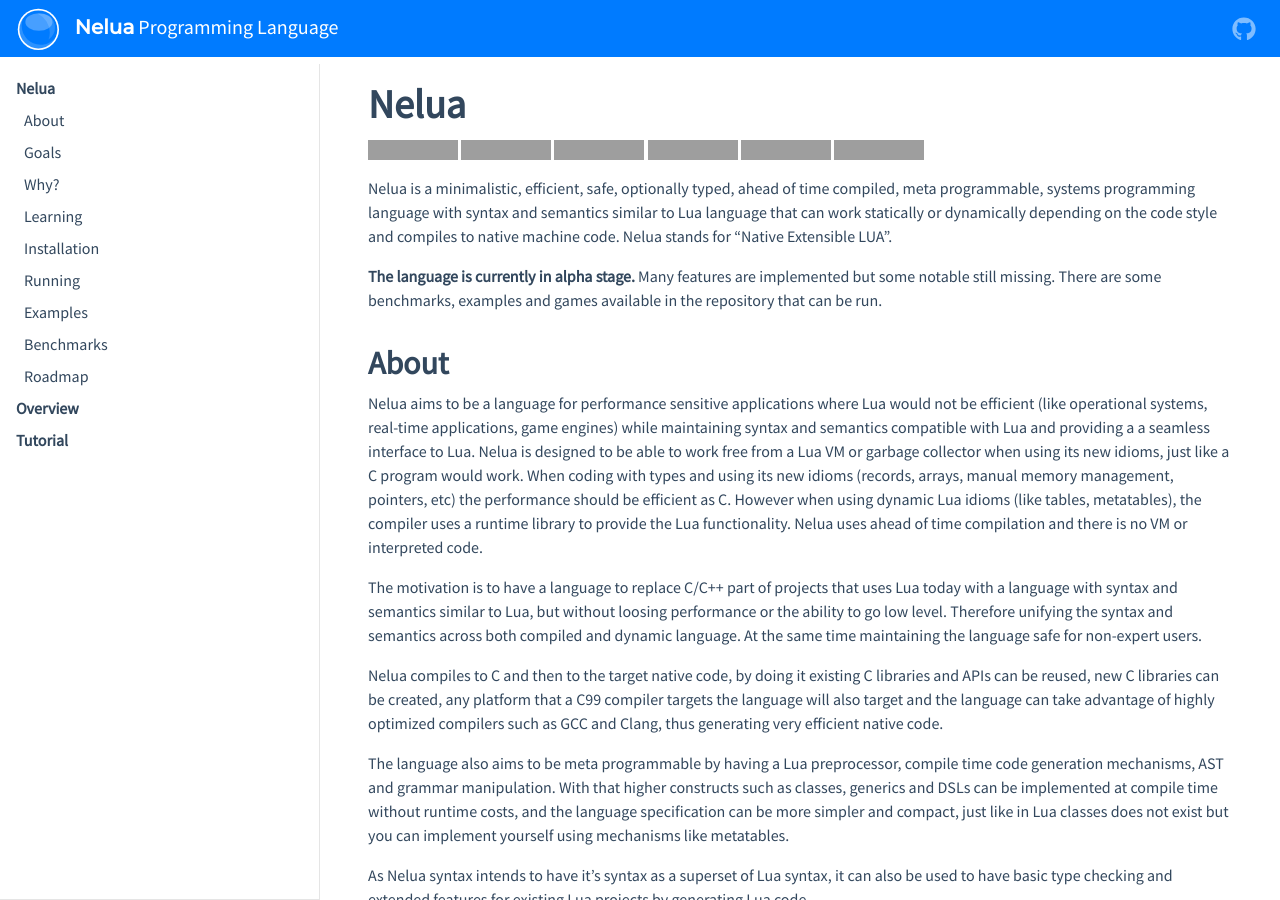
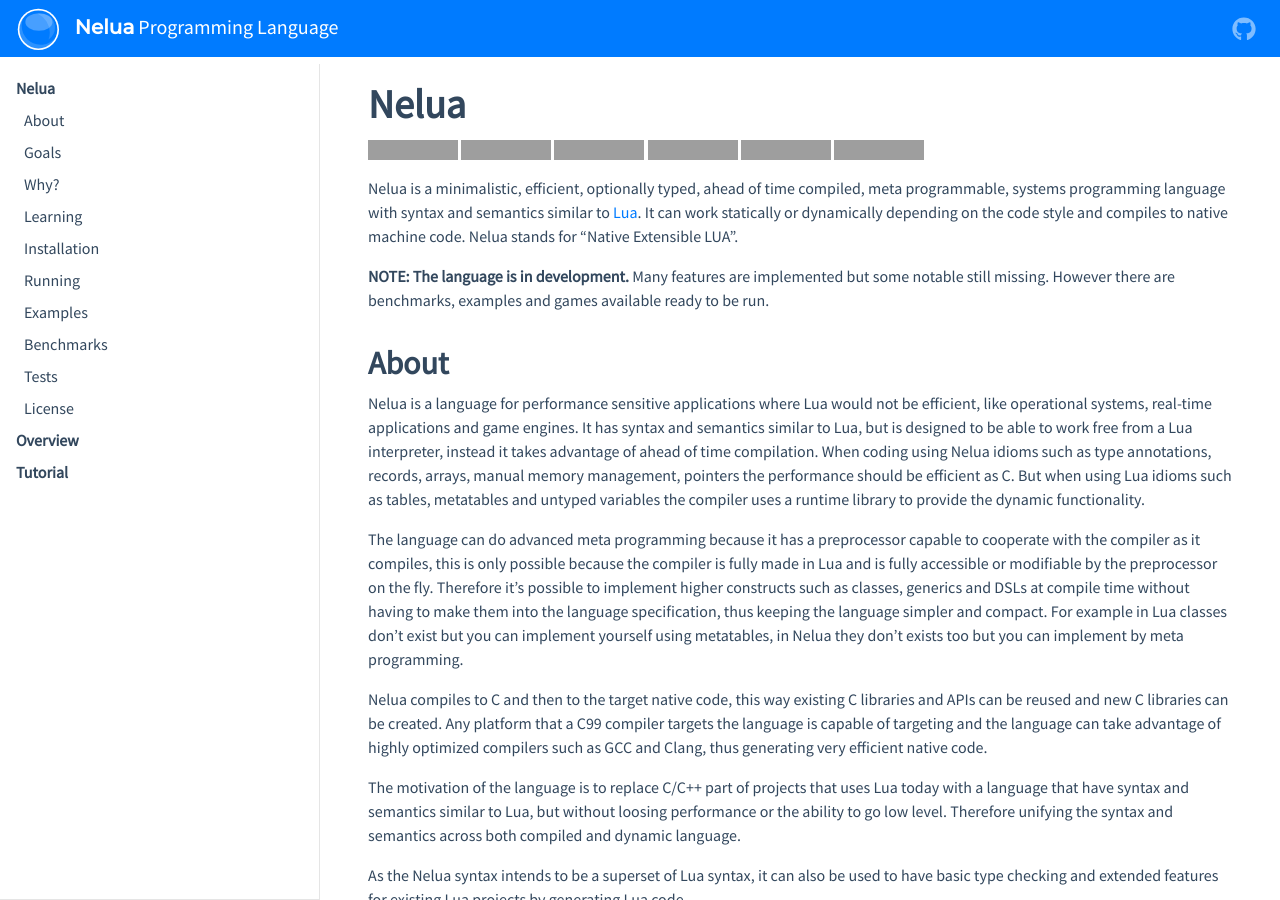
Before and after one commit to edubart/nelua-lang, a Jekyll site: the page built from docs/index.md, in a window 1280 px wide and 900 px high, cut to the strip 0-900 px from the top of the window. Built offline with Jekyll 4.4.1, drawn with Linux system fonts in a browser that asks for light colours; nearby versions of some CDN libraries; some of the changed text lies outside the part shown; grey boxes are pictures that could not be loaded.

````diff
--- a/docs/pages/nelua.md
+++ b/docs/pages/nelua.md
@@ -7,91 +7,80 @@
 [![Gitter](https://badges.gitter.im/nelua-lang/community.svg)](https://gitter.im/nelua-lang/community?utm_source=badge&utm_medium=badge&utm_campaign=pr-badge)
 ![Project Status](https://img.shields.io/badge/status-alpha-red.svg)
 
-Nelua is a minimalistic, efficient, safe, optionally typed, ahead of time compiled, meta programmable,
-systems programming language with syntax and semantics similar to Lua
-language that can work statically or dynamically depending on the code style and
+Nelua is a minimalistic, efficient, optionally typed, ahead of time compiled, meta programmable,
+systems programming language with syntax and semantics similar to [Lua](https://en.wikipedia.org/wiki/Lua_(programming_language)). It can work statically or dynamically depending on the code style and
 compiles to native machine code. Nelua stands for "Native Extensible LUA".
 
-**The language is currently in alpha stage.** Many features are implemented but some notable still missing. There are some benchmarks, examples and games available in the repository that can be run.
+**NOTE: The language is in development.** Many features are implemented but some notable still
+missing. However there are benchmarks, examples and games available ready to be run.
 
 ## About
 
-Nelua aims to be a language for performance sensitive applications where Lua
-would not be efficient (like operational systems, real-time applications, game engines)
-while maintaining syntax and semantics compatible with Lua and providing a
-a seamless interface to Lua. Nelua is designed to be able to work free from a Lua VM
-or garbage collector when using its new idioms, just like a C program would work.
-When coding with types and using its new idioms (records, arrays, manual memory
-management, pointers, etc) the performance should be efficient as C. However when
-using dynamic Lua idioms (like tables, metatables), the compiler
-uses a runtime library to provide the Lua functionality. Nelua uses ahead of time compilation
-and there is no VM or interpreted code.
+Nelua is a language for performance sensitive applications where Lua
+would not be efficient, like operational systems, real-time applications and game engines.
+It has syntax and semantics similar to Lua, but is designed to be able to work free from
+a Lua interpreter, instead it takes advantage of ahead of time compilation.
+When coding using Nelua idioms such as type annotations, records, arrays,
+manual memory management, pointers the performance should be efficient as C.
+But when using Lua idioms such as tables, metatables and untyped variables the compiler
+uses a runtime library to provide the dynamic functionality.
 
-The motivation is to have a language to replace C/C++ part of projects that uses
-Lua today with a language with syntax and semantics similar to Lua, but
-without loosing performance or the ability to go low level. Therefore unifying the
-syntax and semantics across both compiled and dynamic language. At the same time maintaining
-the language safe for non-expert users.
+The language can do advanced meta programming because it has a preprocessor
+capable to cooperate with the compiler as it compiles,
+this is only possible because the compiler is fully made in Lua
+and is fully accessible or modifiable by the preprocessor on the fly.
+Therefore it's possible to implement higher constructs such as classes, generics and DSLs at compile time without having to make them into the language specification, thus keeping the language simpler and compact.
+For example in Lua classes don't exist but you can implement yourself using metatables,
+in Nelua they don't exists too but you can implement by meta programming.
 
-Nelua compiles to C and then to the target native code, by doing it existing
-C libraries and APIs can be reused, new C libraries can be created,
-any platform that a C99 compiler targets the language will also target and the language can take
-advantage of highly optimized compilers such as GCC and Clang, thus generating very
+Nelua compiles to C and then to the target native code, this way existing
+C libraries and APIs can be reused and new C libraries can be created.
+Any platform that a C99 compiler targets the language is capable of targeting and
+the language can take advantage of highly optimized compilers such as GCC and Clang, thus generating very
 efficient native code.
 
-The language also aims to be meta programmable by having a Lua preprocessor,
-compile time code generation mechanisms, AST and grammar manipulation.
-With that higher constructs such as classes, generics and DSLs
-can be implemented at compile time without runtime costs,
-and the language specification can be more simpler and compact, just like in Lua classes
-does not exist but you can implement yourself using mechanisms like metatables.
+The motivation of the language is to replace C/C++ part of projects that uses
+Lua today with a language that have syntax and semantics similar to Lua, but
+without loosing performance or the ability to go low level. Therefore unifying the
+syntax and semantics across both compiled and dynamic language.
 
-As Nelua syntax intends to have it's syntax as a superset of Lua syntax,
+As the Nelua syntax intends to be a superset of Lua syntax,
 it can also be used to have basic type checking and extended features
 for existing Lua projects by generating Lua code.
 
 ## Goals
 
 * Be minimalistic with a small syntax, manual and API, but powerful
-* Be performant by compiling to optimized C code then native code
-* Possibility to output freestanding code (dependency free code, for kernel dev or minimal runtime)
-* Have syntax, semantics and features compatible with Lua
+* Be efficient by compiling to optimized C code then native code
+* Have syntax, semantics and features similar to Lua
 * Optionally statically typed with type checking
-* Generate native dependency free executable with no virtual machine
-* Compile to both Lua or C
-* Work dynamically or statically depending on the coding style (typed or untyped)
-* Generate readable, simple and performant C or Lua code
-* Be a companion to Lua or C
-* Have powerful meta programming capabilities by manipulating the AST
+* Generate native dependency free executable
+* Achieve classes, generics and other higher constructs by meta programming
+* Have an optional garbage collector
 * Make possible to create clean DSLs by extending the language grammar
-* Achieve classes, generics and other higher constructs by meta programming
-* Safe idioms to code safe
-* Have an optional garbage collector
-* Allow to go low level (C, assembly)
-* Allow to go higher level (use Lua or extend the language)
-* Be modular, plugin in or out language syntaxes and features of your choice
-* Once stable, make nelua compile itself
+* Make programming safe for non experts by doing runtime/compile-time checks and avoiding undefined behavior
+* Possibility to emit low level code (C, assembly)
+* Be modular and make users capable of creating compiler plugins to extended
+* Generate readable, simple and efficient C code
+* Possibility to output freestanding code (dependency free, for kernel dev or minimal runtime)
 
 ## Why?
 
 * We love to script in Lua.
 * We love C performance.
-* We want best of both worlds in a single language and with similar syntax.
+* We want best of both worlds in a single language and with a unified syntax.
 * We want to reuse or mix existing C/C++/Lua code.
 * We want type safety and optimizations.
-* We want to be able to manipulate the language parser and make cleaner and elegant DSLs.
-* We want to have performant code while maintaining readability and safety.
+* We want to have efficient code while maintaining readability and safety.
 * We want the language features and manual to be minimalistic and fit our brain.
 * We want to deploy anywhere Lua or C runs.
-* We want to choose to run in a VM (Lua), a Jitted-VM (LuaJIT) or native code (C)
-* We want to go crazy and extended the language features by meta programming or manipulating the language grammar.
+* We want to extended the language features when by meta programming.
 * We want to code with or without garbage collection depending on our use case.
 * We want to abuse of static dispatch instead of dynamic dispatch to gain performance and correctness.
-* We want to choose which language features are allowed to use in our projects.
 
 ## Learning
 
-More details about the language syntax can be learned on the following links:
+More details about the language can be read on the following links:
 * Check out the language [overview](https://edubart.github.io/nelua-lang/overview/)
 to get a quick view of the language syntax, features and usage.
 * Check out the language [tutorial](https://edubart.github.io/nelua-lang/tutorial/)
@@ -138,86 +127,63 @@ To run the Snake demo for example run:
 nelua examples/snakesdl.nelua
 ```
 
-
 ## Benchmarks
 
-Some benchmarks can be found in `benchmarks` folder, the folder contains nelua benchmarks and pure C benchmark as reference. As Nelua can compile Lua, it's generated
-Lua code can be used to test it's performance against Lua VM implementations.
+Some benchmarks can be found in `benchmarks` folder, it contains nelua benchmarks
+and pure C benchmark as reference. The Lua code of the benchmarks are generated
+by nelua compiler, as it can compile to Lua too.
 
-The benchmarks can be run with `luajit ./tools/benchmarker.lua`
+The benchmarks can be run with `make benchmark`:
 
-|    benchmark |  language |   avg (ms) |   std (ms) |
-|--------------|-----------|------------|------------|
-|    ackermann |       lua |   2268.901 |      5.023 |
-|    ackermann |    luajit |    132.504 |      2.300 |
-|    ackermann |   nelua c |     60.481 |      2.319 |
-|    ackermann |         c |     60.128 |      2.483 |
-|    fibonacci |       lua |   2350.338 |      5.260 |
-|    fibonacci |    luajit |    895.123 |     23.852 |
-|    fibonacci |   nelua c |    329.366 |      2.069 |
-|    fibonacci |         c |    331.008 |      1.132 |
-|       mandel |       lua |   2352.519 |     11.367 |
-|       mandel |    luajit |    103.191 |      2.395 |
-|       mandel |   nelua c |     94.661 |      1.391 |
-|       mandel |         c |     93.122 |      2.805 |
-|        sieve |       lua |   1219.087 |      5.570 |
-|        sieve |    luajit |    289.172 |      6.863 |
-|        sieve |   nelua c |     98.785 |      6.499 |
-|        sieve |         c |     80.538 |      4.423 |
-|     heapsort |       lua |   2505.377 |    120.612 |
-|     heapsort |    luajit |    278.048 |      6.031 |
-|     heapsort |   nelua c |    181.156 |      5.473 |
-|     heapsort |         c |    137.838 |      2.333 |
+|    benchmark |  language |   min (ms) |
+|--------------|-----------|------------|
+|    ackermann |       lua |   2441.924 |
+|    ackermann |    luajit |    150.885 |
+|    ackermann |     nelua |     64.643 |
+|    ackermann |         c |     51.683 |
+|    fibonacci |       lua |   2607.637 |
+|    fibonacci |    luajit |    934.407 |
+|    fibonacci |     nelua |    387.643 |
+|    fibonacci |         c |    319.794 |
+|       mandel |       lua |   2628.983 |
+|       mandel |    luajit |    103.067 |
+|       mandel |     nelua |     92.318 |
+|       mandel |         c |     92.733 |
+|        sieve |       lua |   1252.810 |
+|        sieve |    luajit |    282.017 |
+|        sieve |     nelua |     98.735 |
+|        sieve |         c |     70.754 |
+|     heapsort |       lua |   2680.691 |
+|     heapsort |    luajit |    298.494 |
+|     heapsort |     nelua |    186.525 |
+|     heapsort |         c |    145.763 |
+
+*NOTE*: Nelua can match C speed if the benchmarks were coded using arrays instead of tables,
+however to make the benchmarks comparisons fair with Lua/LuaJIT they were coded in Lua style
+(using tables and its API).
 
 Environment that this benchmark was run:
 LuaJIT 2.1.0-beta3,
-GCC 8.2.1,
+GCC 9.2.0 with,
 Lua 5.3.5,
 CPU Intel Core i7-3770K CPU @ 3.50GH,
 OS ArchLinux
-and compiled with C flags
-`-rdynamic -O2 -fno-plt -flto -march=native -Wl,-O1,--sort-common,-z,relro,-z,now`
+compiled with C flags `-O2 -fno-plt -march=native`
 
-## Roadmap
+## Tests
 
-- [x] Parse complete Lua 5.x syntax and generate its AST
-- [x] Parse optional typed syntax
-- [x] Basic type checking and inference
-- [x] Basic preprocessor in Lua
+To run the language test suit do:
 
-Lua Generator:
-- [x] Generate Lua code with complete Lua features
-- [ ] Implement Lua runtime for Nelua's additional features
+```
+make test
+```
 
-C Generator:
-- [x] Generate basic C code and compile
-- [x] Primitives (integer, number, boolean)
-- [x] Control flow statements
-- [x] Primitives operators
-- [x] Functions
-- [x] Static string
-- [ ] Dynamic string
-- [x] Calls
-- [ ] Any
-- [ ] Tables
-- [x] Multiple returns
-- [x] Multiple arguments
-- [ ] Closures
-- [ ] Iterators (for in)
-- [ ] Lua standard library API
-- [ ] Metatables
-- [x] Manual memory management
-- [ ] Optional garbage collector
-- [x] Enums
-- [x] Records
-- [x] Static arrays
-- [ ] Slices
-- [ ] Unions
-- [x] Pointers
-- [ ] Modules
-- [x] C FFI
-- [ ] Lua interface
-- [ ] Exceptions
-- [ ] Seamless interface with Lua
-- [ ] Ownership model for memory management
-- [ ] Coroutines
+You can run using docker if your system environment is not properly configured:
+```
+make docker-image
+make docker-test
+```
+
+## License
+
+MIT License
````
Also changed, not shown: docs/pages/overview.md (+9 -9 lines), docs/pages/tutorial.md (+66 -1 lines), 3 other files.
